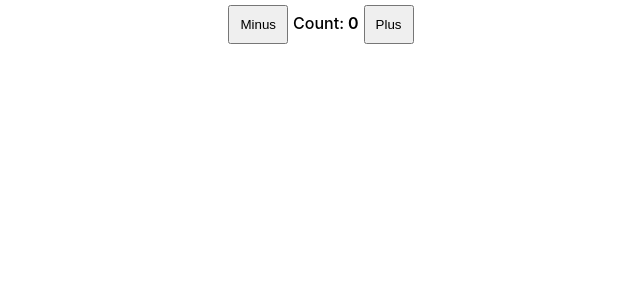
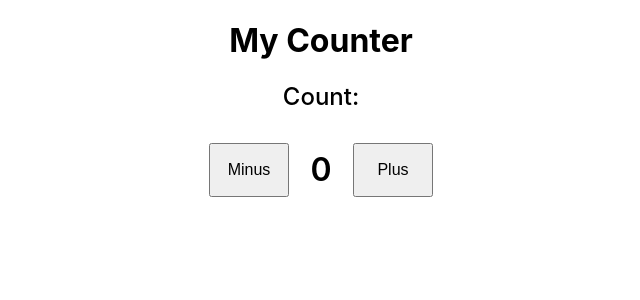
Before and after one commit to ecosse3/jest-react-testing-library-acc-demo, a React (Create React App) app: page / in a window 1280 px wide. Shown: the top 300 px of the page, without its empty margins (319-959 px from the left). Built offline with nearby package versions, Linux system fonts and the light colour scheme.

Commit message:
Change styles of Counter

```diff
--- a/src/App.css
+++ b/src/App.css
@@ -1,20 +1,41 @@
+:root {
+  font-size: 16px;
+}
+
 .App {
   text-align: center;
 }
 
 .btn {
-  padding: 10px;
-  margin: 5px;
   font-weight: 500;
+  margin-left: 1rem;
+  margin-right: 1rem;
+  min-width: 5rem;
+  padding: 1rem;
+  font-size: 1rem;
 }
 
-.count-span {
+.count-container {
+  align-items: center;
+  display: flex;
+  flex-direction: row;
+  justify-content: center;
+  margin-top: 2rem;
+}
+
+.count-text {
+  font-size: 1.5rem;
   font-weight: 500;
 }
 
 .count-number {
+  align-items: center;
   color: black;
+  display: inline-flex;
+  font-size: 2rem;
   font-weight: 600;
+  justify-content: center;
+  min-width: 2rem;
 }
 
 .count-positive {
--- a/src/components/Counter/index.tsx
+++ b/src/components/Counter/index.tsx
@@ -8,14 +8,20 @@ const Counter = () => {
 
   return (
     <div>
-      <button className="btn" onClick={handleDecreaseCounter}>Minus</button>
-      <span className="count-span">
+      <h1>My Counter</h1>
+      <div className="count-text">
         Count:
-        <span data-testid="count" className={`count-number ${count > 0 && 'count-positive'} ${count < 0 && 'count-negative'}`}>
-          {' '}{count}
+      </div>
+      <div className="count-container">
+        <button className="btn" onClick={handleDecreaseCounter}>Minus</button>
+        <span
+          data-testid="count"
+          className={`count-number ${count > 0 && 'count-positive'} ${count < 0 && 'count-negative'}`}
+        >
+          {count}
         </span>
-      </span>
-      <button className="btn" onClick={handleIncreaseCounter}>Plus</button>
+        <button className="btn" onClick={handleIncreaseCounter}>Plus</button>
+      </div>
     </div>
   );
 }
```
